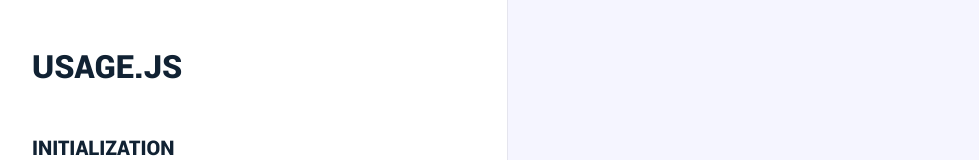
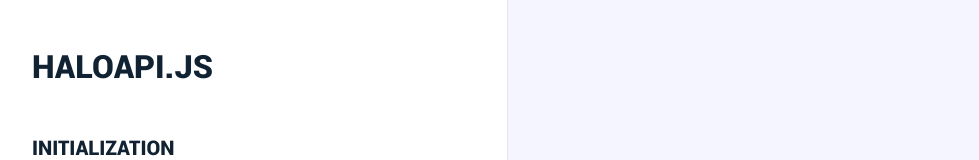
Before and after one commit to azz/haloapi.js, a plain HTML site: page docco/haloapi.html in a window 1280 px wide. Shown: the top 160 px of the page, without its empty margins (18-997 px from the left). Drawn offline with Linux system fonts and the light colour scheme.

Commit message:
Rename usage to haloapi

```diff
--- a/docco/usage.html
+++ b/docco/haloapi.html
@@ -2,7 +2,7 @@
 
 <html>
 <head>
-  <title>usage.js</title>
+  <title>haloapi.js</title>
   <meta http-equiv="content-type" content="text/html; charset=UTF-8">
   <meta name="viewport" content="width=device-width, target-densitydpi=160dpi, initial-scale=1.0; maximum-scale=1.0; user-scalable=0;">
   <link rel="stylesheet" media="all" href="docco.css" />
@@ -15,7 +15,7 @@
 
           <li id="title">
               <div class="annotation">
-                  <h1>usage.js</h1>
+                  <h1>haloapi.js</h1>
               </div>
           </li>
 
```
